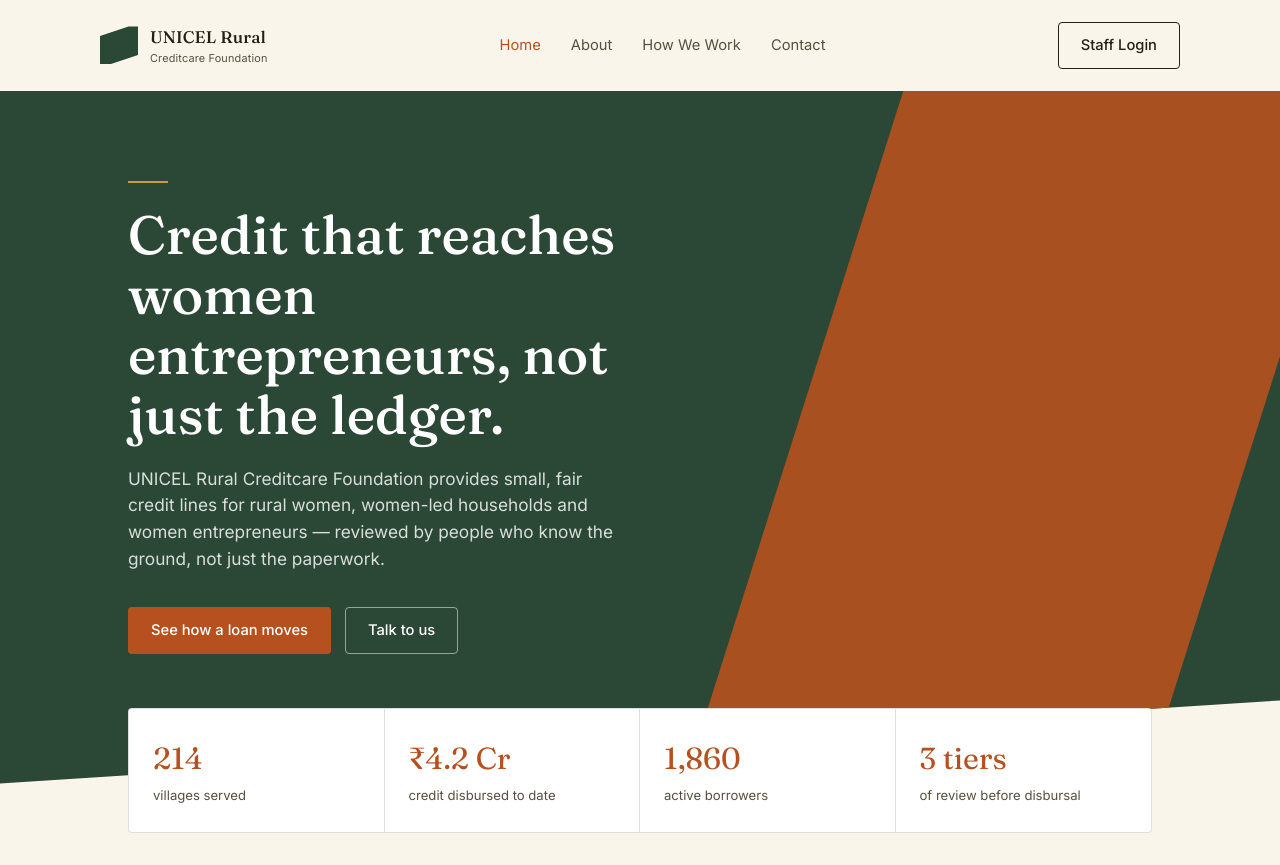
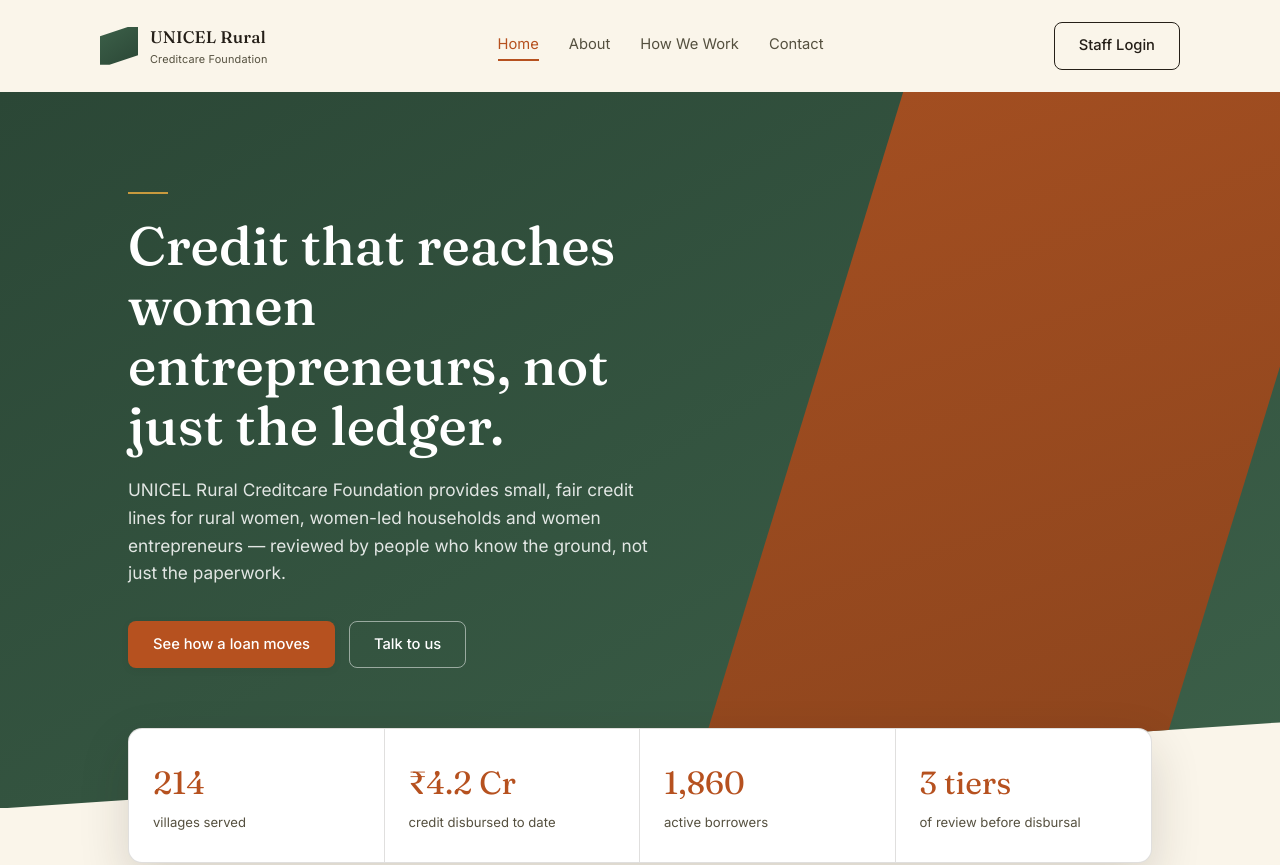
Before and after one commit to rohanpareek76/unicel-portal, a website: page public/index.html in a window 1280 px wide. Shown: the top 865 px of the page. Drawn offline with Linux system fonts and the light colour scheme.

```diff
--- a/public/css/site.css
+++ b/public/css/site.css
@@ -1,4 +1,4 @@
-@import url('https://fonts.googleapis.com/css2?family=Fraunces:opsz,wght@9..144,400;9..144,500;9..144,600&family=Inter:wght@400;500;600&display=swap');
+@import url('https://fonts.googleapis.com/css2?family=Fraunces:opsz,wght@9..144,400;9..144,500;9..144,600;9..144,700&family=Inter:wght@400;500;600;700&display=swap');
 
 :root {
   --clay: #b6511f;
@@ -11,8 +11,12 @@
   --gold: #c89a3e;
   --white: #ffffff;
   --line: rgba(37, 31, 24, 0.14);
-  --radius: 4px;
+  --radius: 8px;
+  --radius-lg: 14px;
   --content-width: 1080px;
+  --shadow-sm: 0 2px 8px rgba(37, 31, 24, 0.06);
+  --shadow-md: 0 8px 24px rgba(37, 31, 24, 0.10);
+  --shadow-lg: 0 20px 50px rgba(37, 31, 24, 0.16);
 }
 
 * { box-sizing: border-box; }
@@ -24,7 +28,7 @@ body {
   background: var(--cream);
   color: var(--ink);
   font-family: 'Inter', sans-serif;
-  line-height: 1.55;
+  line-height: 1.6;
 }
 
 h1, h2, h3, .display {
@@ -51,6 +55,11 @@ a { color: inherit; }
   align-items: center;
   justify-content: space-between;
   padding: 22px 0;
+  position: sticky;
+  top: 0;
+  background: rgba(250, 245, 234, 0.88);
+  backdrop-filter: blur(10px);
+  z-index: 50;
 }
 
 .brand {
@@ -62,9 +71,10 @@ a { color: inherit; }
 
 .brand-mark {
   width: 38px; height: 38px;
-  background: var(--forest);
+  background: linear-gradient(145deg, var(--forest-light), var(--forest));
   clip-path: polygon(0 100%, 0 25%, 75% 0, 100% 0, 100% 75%, 25% 100%);
   flex-shrink: 0;
+  box-shadow: var(--shadow-sm);
 }
 
 .brand-name {
@@ -83,33 +93,39 @@ nav.main-nav {
   font-size: 0.92rem;
 }
 
-nav.main-nav a { text-decoration: none; color: var(--ink-soft); }
+nav.main-nav a { text-decoration: none; color: var(--ink-soft); position: relative; padding-bottom: 3px; transition: color 0.2s ease; }
+nav.main-nav a::after {
+  content: ""; position: absolute; left: 0; bottom: -2px; width: 0; height: 2px;
+  background: var(--clay); transition: width 0.25s ease;
+}
 nav.main-nav a:hover, nav.main-nav a.active { color: var(--clay); }
+nav.main-nav a:hover::after, nav.main-nav a.active::after { width: 100%; }
 
 .btn {
   display: inline-flex;
   align-items: center;
   gap: 8px;
-  padding: 11px 22px;
+  padding: 11px 24px;
   border-radius: var(--radius);
   text-decoration: none;
   font-size: 0.92rem;
   font-weight: 500;
   border: 1px solid transparent;
   cursor: pointer;
+  transition: transform 0.15s ease, box-shadow 0.15s ease, background 0.15s ease;
 }
 
-.btn-primary { background: var(--clay); color: var(--white); }
-.btn-primary:hover { background: var(--clay-dark); }
+.btn-primary { background: var(--clay); color: var(--white); box-shadow: var(--shadow-sm); }
+.btn-primary:hover { background: var(--clay-dark); transform: translateY(-2px); box-shadow: var(--shadow-md); }
 .btn-outline { border-color: var(--ink); color: var(--ink); background: transparent; }
-.btn-outline:hover { background: var(--ink); color: var(--white); }
+.btn-outline:hover { background: var(--ink); color: var(--white); transform: translateY(-2px); }
 
 /* ---------- Diagonal hero banner ---------- */
 .hero-banner {
   position: relative;
-  background: var(--forest);
+  background: linear-gradient(150deg, var(--forest) 0%, var(--forest-light) 100%);
   color: var(--white);
-  padding: 90px 0 130px;
+  padding: 100px 0 140px;
   overflow: hidden;
   clip-path: polygon(0 0, 100% 0, 100% 88%, 0 100%);
 }
@@ -121,7 +137,7 @@ nav.main-nav a:hover, nav.main-nav a.active { color: var(--clay); }
   top: -20%;
   width: 60%;
   height: 140%;
-  background: var(--clay);
+  background: linear-gradient(160deg, var(--clay), var(--clay-dark));
   clip-path: polygon(40% 0, 100% 0, 60% 100%, 0% 100%);
   opacity: 0.9;
 }
@@ -133,15 +149,15 @@ nav.main-nav a:hover, nav.main-nav a.active { color: var(--clay); }
 }
 
 .hero-banner h1 {
-  font-size: clamp(2.1rem, 4.2vw, 3.4rem);
+  font-size: clamp(2.1rem, 4.2vw, 3.6rem);
   max-width: 14ch;
   color: var(--white);
 }
 
 .hero-banner p.lede {
-  color: rgba(255,255,255,0.82);
+  color: rgba(255,255,255,0.86);
   font-size: 1.08rem;
-  max-width: 46ch;
+  max-width: 50ch;
   margin-top: 20px;
 }
 
@@ -149,7 +165,7 @@ nav.main-nav a:hover, nav.main-nav a.active { color: var(--clay); }
 
 /* ---------- Stat strip ---------- */
 .stat-strip {
-  margin-top: -76px;
+  margin-top: -80px;
   position: relative;
   z-index: 2;
 }
@@ -157,20 +173,23 @@ nav.main-nav a:hover, nav.main-nav a.active { color: var(--clay); }
 .stat-card {
   background: var(--white);
   border: 1px solid var(--line);
-  border-radius: var(--radius);
+  border-radius: var(--radius-lg);
   display: grid;
   grid-template-columns: repeat(4, 1fr);
+  box-shadow: var(--shadow-lg);
 }
 
 .stat-card div {
-  padding: 26px 24px;
+  padding: 28px 24px;
   border-right: 1px solid var(--line);
+  transition: background 0.2s ease;
 }
+.stat-card div:hover { background: rgba(182,81,31,0.03); }
 .stat-card div:last-child { border-right: none; }
 
 .stat-num {
   font-family: 'Fraunces', serif;
-  font-size: 1.9rem;
+  font-size: 2rem;
   color: var(--clay);
   display: block;
 }
@@ -178,12 +197,12 @@ nav.main-nav a:hover, nav.main-nav a.active { color: var(--clay); }
 .stat-label { font-size: 0.82rem; color: var(--ink-soft); margin-top: 4px; }
 
 /* ---------- Sections ---------- */
-section { padding: 92px 0; }
-section.tight { padding: 64px 0; }
+section { padding: 96px 0; }
+section.tight { padding: 68px 0; }
 section.alt { background: var(--white); border-top: 1px solid var(--line); border-bottom: 1px solid var(--line); }
 
 .section-head { max-width: 52ch; margin-bottom: 48px; }
-.section-head h2 { font-size: clamp(1.6rem, 3vw, 2.2rem); }
+.section-head h2 { font-size: clamp(1.6rem, 3vw, 2.3rem); }
 .section-head p { margin-top: 14px; }
 
 /* ---------- Process sequence (how we work) ---------- */
@@ -197,10 +216,12 @@ section.alt { background: var(--white); border-top: 1px solid var(--line); borde
   display: grid;
   grid-template-columns: 90px 1fr 1.6fr;
   gap: 28px;
-  padding: 30px 0;
+  padding: 32px 0;
   border-bottom: 1px solid var(--line);
   align-items: start;
+  transition: background 0.2s ease;
 }
+.process-step:hover { background: rgba(200,154,62,0.05); }
 
 .process-step .num {
   font-family: 'Fraunces', serif;
@@ -233,30 +254,35 @@ section.alt { background: var(--white); border-top: 1px solid var(--line); borde
 .leader-card {
   background: var(--white);
   border: 1px solid var(--line);
-  padding: 28px;
-  border-radius: var(--radius);
+  padding: 30px;
+  border-radius: var(--radius-lg);
   position: relative;
+  text-align: center;
+  box-shadow: var(--shadow-sm);
+  transition: transform 0.2s ease, box-shadow 0.2s ease;
 }
+.leader-card:hover { transform: translateY(-4px); box-shadow: var(--shadow-md); }
 
 .leader-card .avatar {
   width: 52px; height: 52px;
   background: var(--forest);
   clip-path: polygon(0 100%, 0 20%, 70% 0, 100% 0, 100% 80%, 30% 100%);
-  margin-bottom: 20px;
+  margin: 0 auto 20px;
 }
 
 .leader-card h3 { font-size: 1.15rem; }
-.leader-card .role { color: var(--clay); font-size: 0.88rem; margin-top: 2px; display: block; }
-.leader-card p { font-size: 0.9rem; margin-top: 14px; }
+.leader-card .role { color: var(--clay); font-size: 0.88rem; margin-top: 2px; display: block; font-weight: 600; }
+.leader-card p { font-size: 0.9rem; margin-top: 14px; margin-left: auto; margin-right: auto; }
 
 /* ---------- Footer ---------- */
 footer {
   background: var(--ink);
   color: rgba(255,255,255,0.7);
-  padding: 46px 0;
+  padding: 50px 0;
   font-size: 0.88rem;
 }
-footer a { text-decoration: none; color: rgba(255,255,255,0.7); margin-right: 22px; }
+footer a { text-decoration: none; color: rgba(255,255,255,0.7); margin-right: 22px; transition: color 0.15s ease; }
+footer a:hover { color: var(--gold); }
 footer a:last-child { margin-right: 0; }
 footer .wrap { display: flex; justify-content: space-between; flex-wrap: wrap; gap: 20px; }
 footer .foot-links { display: flex; flex-wrap: wrap; }
@@ -268,6 +294,10 @@ footer .foot-links { display: flex; flex-wrap: wrap; }
 .field input, .field textarea {
   width: 100%; padding: 12px 14px; border: 1px solid var(--line); border-radius: var(--radius);
   font-family: 'Inter', sans-serif; font-size: 0.95rem; background: var(--white);
+  transition: border-color 0.15s ease, box-shadow 0.15s ease;
+}
+.field input:focus, .field textarea:focus {
+  outline: none; border-color: var(--clay); box-shadow: 0 0 0 3px rgba(182,81,31,0.12);
 }
 .field textarea { resize: vertical; min-height: 110px; }
 
```
